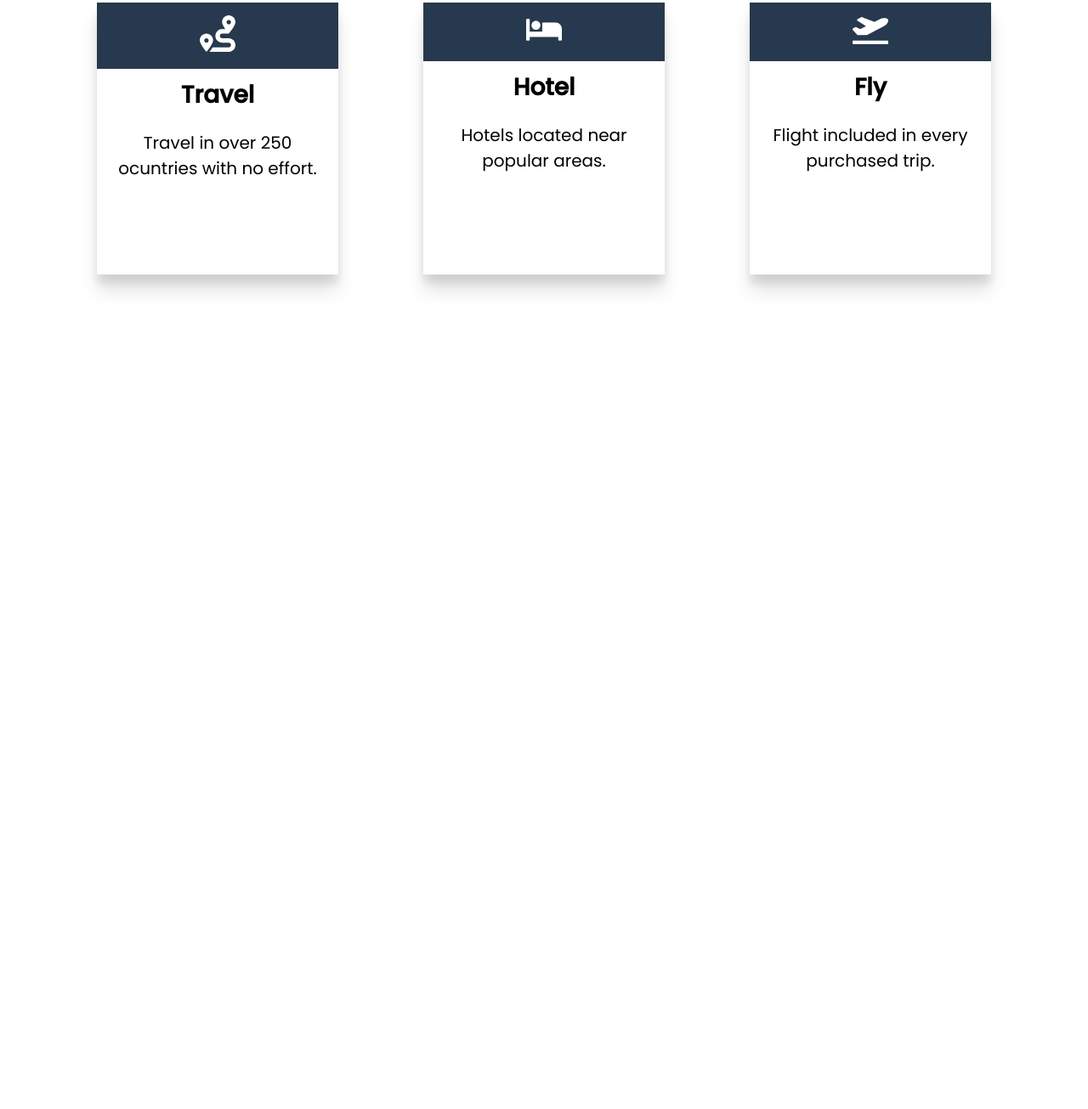
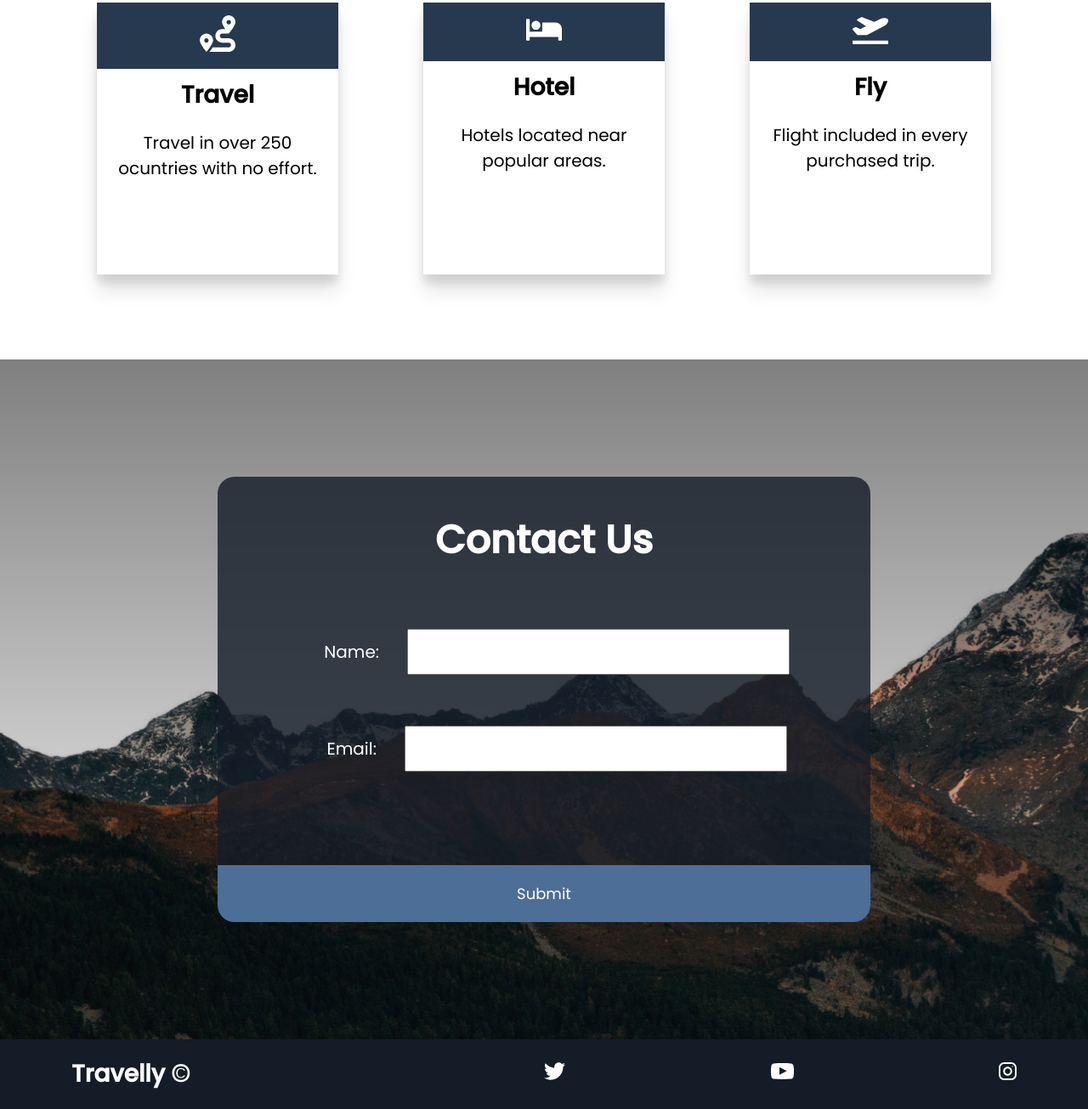
Before and after one commit to akashrathore94/Travelly, a plain HTML site: page index.html in a window 1280 px wide. Shown: the part 1977-3282 px from the top of the page at 85% size. Before the commit the page ends 2400 px from the top, so only its background shows below. Drawn offline with Linux system fonts and the light colour scheme; a web font is replaced by a local one.

Commit message:
completed

```diff
--- a/index.html
+++ b/index.html
@@ -37,7 +37,7 @@
             </header>
         </section>
 
-        <section>
+        <section id="benefits">
             <header class="benefits-head">
                 <h2>The Perfect Travel</h2>
                 <h3>We cover everything from picking perfect hotel,<br> flight and travelling destination.</h3>
@@ -66,5 +66,36 @@
                 </div>
             </div>
         </section>
+
+        <section id="contact">
+            <div class="form-wrapper">
+                <header class="form-head">
+                    <h2>Contact Us</h2>
+                </header>
+                <form action="#">
+                    <div class="name-form">
+                        <label for="name">Name:</label>
+                        <input type="text" name="name" required>
+                    </div>
+                    <div class="email-form">
+                        <label for="email">Email:</label>
+                        <input type="email" name="email" required>
+                    </div>
+                    <button type="submit">Submit</button>
+                </form>
+            </div>
+        </section>
+
+        <footer>
+            <div class="footer-wrapper">
+                <h5>Travelly &copy;</h5>
+                <ul>
+                    <li><a href="#"><img src="icons/twitter.svg"></a></li>
+                    <li><a href="#"><img src="icons/youtube.svg"></a></li>
+                    <li><a href="#"><img src="icons/instagram.svg"></a></li>
+                </ul>
+            </div>
+        </footer>
+
     </body>
 </html>
--- a/style.css
+++ b/style.css
@@ -210,6 +210,83 @@ nav ul {
     background: #27394e;
 }
 
+/*CONTACT SECTION */
+
+#contact {
+    min-height: 100vh;
+    background: linear-gradient(rgba(0, 0, 0, 0.5), transparent), url(img/contact-mountain.png);
+    background-position: center;
+    background-size: cover;
+    background-repeat: no-repeat;
+    display: flex;
+    justify-content: center;
+    align-items: center;
+}
+
+.form-wrapper {
+    background: rgba(19, 28, 39, 0.8);
+    width: 60%;
+    color: white;
+    border-radius: 20px;
+    overflow: hidden;
+}
+
+.form-head {
+    text-align: center;
+    padding: 4rem;
+}
+
+.name-form,
+.email-form {
+    padding: 3rem;
+    text-align: center;
+}
+
+.form-wrapper label {
+    margin: 0rem 3rem;
+}
+
+.form-wrapper button {
+    width: 100%;
+    padding: 2rem;
+    margin-top: 8rem;
+}
+
+.form-wrapper input {
+    padding: 1rem 3rem;
+}
+
+footer {
+    color: white;
+    background: rgba(19, 28, 39, 1);
+}
+
+.footer-wrapper {
+    display: flex;
+    padding: 2rem;
+    width: 90%;
+    margin: auto;
+    align-items: center;
+    min-height: 10vh;
+    flex-wrap: wrap;
+}
+
+footer h5 {
+    flex: 1 1 40rem;
+}
+
+footer ul {
+    display: flex;
+    list-style: none;
+    flex: 1 1 40rem;
+    justify-content: space-between;
+    align-items: center;
+}
+
+
+
+
+
 /* MEDIA QUERY */
 
 @media screen and (max-width: 932px) {
@@ -237,4 +314,11 @@ nav ul {
         -webkit-text-fill-color: white;
         padding: 2rem;
     }
+    .form-wrapper {
+        width: 100%;
+    }
+    footer h5 {
+        text-align: center;
+        padding-bottom: 3rem;
+    }
 }
```
